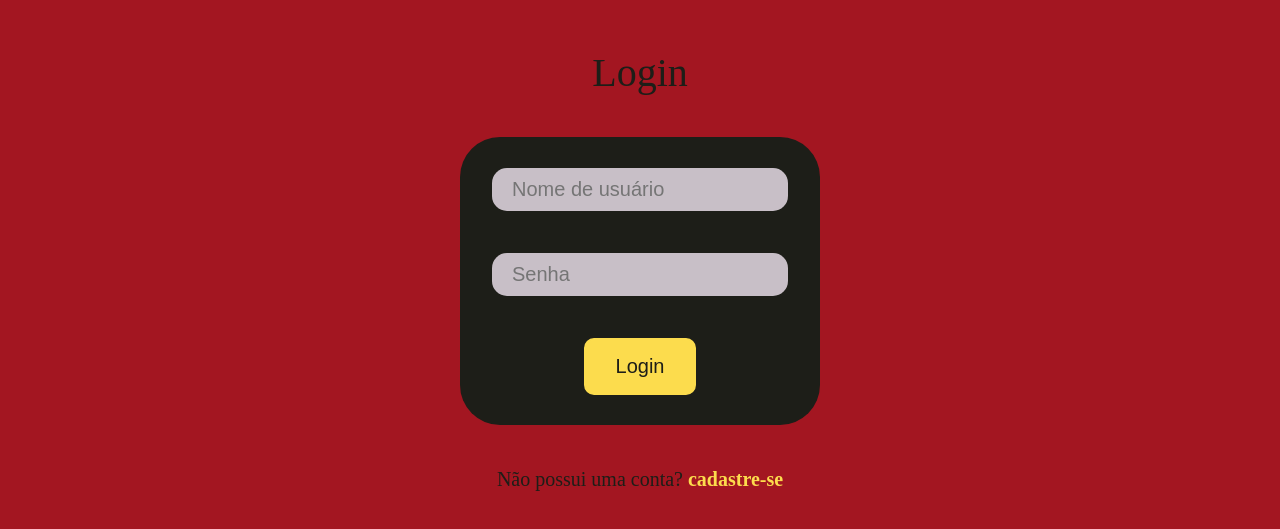
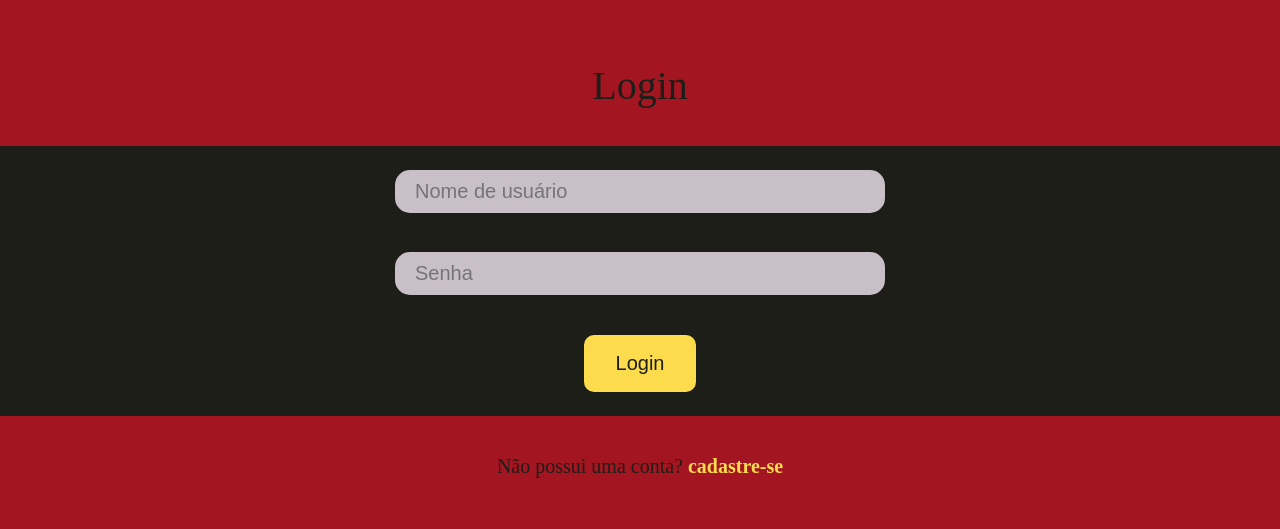
Before and after one commit to AdryellCabral/Habiking, a React (Create React App) app: page /login in a window 1280 px wide. Shown: the part 129-658 px from the top of the page. Built offline with nearby package versions, Linux system fonts and the light colour scheme; no server answers.

Commit message:
🎨 style: desktop loginPage done

```diff
--- a/src/pages/Login/index.jsx
+++ b/src/pages/Login/index.jsx
@@ -1,4 +1,4 @@
-import { DivContainerLarge } from "./styles";
+import { DivBackground, DivContainer } from "./styles";
 import { Link, useHistory } from "react-router-dom";
 
 import * as yup from "yup";
@@ -41,8 +41,8 @@ const LoginPage = () => {
   };
 
   return (
-    <DivContainerLarge>
-      <div>
+    <DivBackground>
+      <DivContainer>
         <h1>Login</h1>
         <form onSubmit={handleSubmit(onSubmitFunction)}>
           <input
@@ -66,8 +66,8 @@ const LoginPage = () => {
         <p>
           Não possui uma conta? <Link to="/register">cadastre-se</Link>
         </p>
-      </div>
-    </DivContainerLarge>
+      </DivContainer>
+    </DivBackground>
   );
 };
 export default LoginPage;
--- a/src/pages/Login/styles.js
+++ b/src/pages/Login/styles.js
@@ -1,22 +1,23 @@
 import styled from "styled-components";
 
-export const DivContainerLarge = styled.div`
+export const DivBackground = styled.div`
   background-color: var(--colorFour);
   width: 100%;
   height: 100vh;
   display: flex;
   justify-content: center;
   align-items: center;
+`;
 
-  div {
+export const DivContainer = styled.div`
   max-width: 450px;
+  max-height: 450px;
   width: 100%;
   height: 60%;
   display: flex;
   flex-direction: column;
   justify-content: space-around;
   align-items: center;
-  }
 
   h1 {
     font-size: 40px;
@@ -70,5 +71,21 @@ export const DivContainerLarge = styled.div`
   span {
     color: var(--colorFive);
     font-size: 20px;
+    height: 25px;
+  }
+
+  @media (min-width: 768px) {
+    max-width: none;
+    width: 100%;
+
+    form {
+      width: 100%;
+      border: none;
+      border-radius: 0;
+    }
+
+    input {
+      max-width: 450px;
+    }
   }
 `;
```
Also changed, not shown: 1 other file (tests, documents, lock files or other folders). Lines whose indentation alone changed are shown as unchanged.
